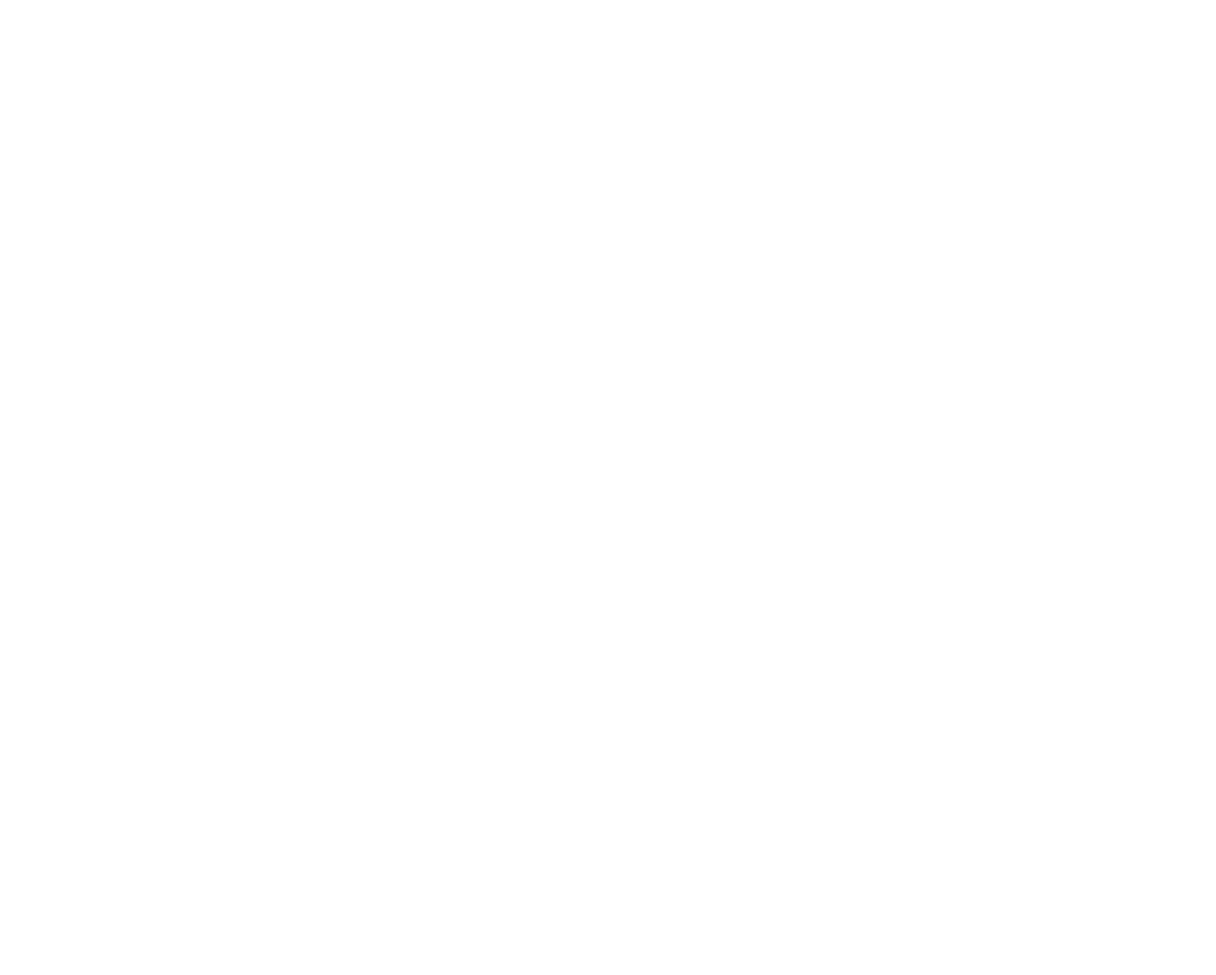
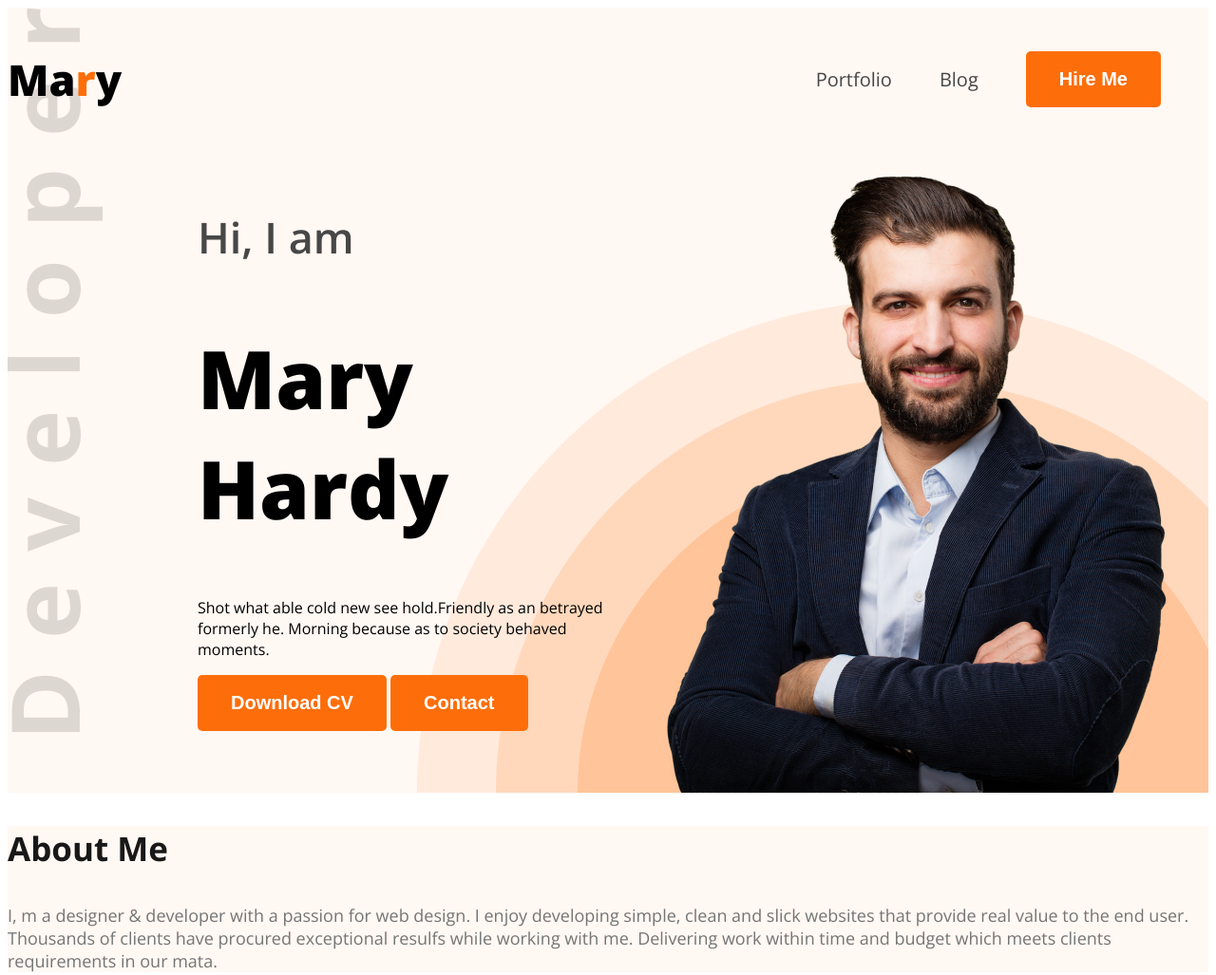
Before and after one commit to Juthi-79/web-dev-portfolio, a plain HTML site: page index.html in a window 1280 px wide. Shown: the whole page at 95% size. Before the commit the page ends 800 px from the top, so only its background shows below. Drawn offline with nearby package versions, Linux system fonts and the light colour scheme.

Commit message:
style added

```diff
--- a/index.html
+++ b/index.html
@@ -4,13 +4,39 @@
     <meta charset="UTF-8">
     <meta name="viewport" content="width=device-width, initial-scale=1.0">
     <title>Web Developer Portfolio</title>
+    <link rel="preconnect" href="https://fonts.googleapis.com">
+<link rel="preconnect" href="https://fonts.gstatic.com" crossorigin>
+<link href="https://fonts.googleapis.com/css2?family=Open+Sans:ital,wght@0,300..800;1,300..800&display=swap" rel="stylesheet">
+    <link rel="stylesheet" href="styles/portfolio.css">
 </head>
-<body>
-    <header>
-
+<body class="open-sans-normal">
+    <header class="header secondary-bg">
+        <nav>
+            <h3 class="nav-title">Ma<span class="text-primary">r</span>y</h3>
+            <ul>
+                <li><a class="dark-2" href="">Portfolio</a></li>
+                 <li><a class="dark-2" href="">Blog</a></li>
+                <li><a href=""><button class="btn-primary">Hire Me</button></a></li>
+            </ul>
+        </nav>
+        <div class="banner">
+              <div class="banner-content">
+                <h4 class="banner-greetings dark-2">Hi, I am</h4>
+                <h1 class="banner-title">Mary Hardy</h1>
+                <p class="banner-description">
+                    Shot what able cold new see hold.Friendly as an betrayed formerly he. Morning because as to society behaved moments.
+                </p>
+                <button class="btn-primary">Download CV</button>
+                <button class="btn-primary">Contact</button>
+              </div>
+              <img class="banner-profile-pic" src="images/hardy.png" alt="">
+        </div>
     </header>
     <main>
-
+        <section class="about secondary-bg">
+            <h3 class="section-title">About Me</h3>
+            <p class="section-description">I, m a designer & developer with a passion for web design. I enjoy developing simple, clean and slick websites that provide real value to the end user. Thousands of clients have procured exceptional resulfs while working with me. Delivering work within time and budget which meets clients requirements in our mata.</p>
+        </section>
     </main>
     <footer>
 
--- /dev/null
+++ b/styles/portfolio.css
@@ -0,0 +1,101 @@
+/* Nav Styles */
+
+
+.open-sans-normal {
+  font-family: "Open Sans", serif;
+  font-optical-sizing: auto;
+  font-style: normal;
+  font-variation-settings:
+    "wdth" 100;
+}
+
+/* shared style */
+.secondary-bg{
+    background-color: #FFF8F3;
+}
+.text-primary{
+    color:#FD6E0A;
+}
+
+.dark-2{
+    color: #474747;
+}
+
+.btn-primary{
+    background-color: #FD6E0A;
+    font-weight: bold;
+    font-size: 20px;
+    color: white;
+    padding: 18px 35px;
+    border-radius: 5px;
+    border: none;
+}
+
+.section-title{
+    font-size: 35px;
+    font-weight: bold;
+    color: #181818;
+}
+
+.section-description{
+    font-size: 18px;
+    color: #757575;
+}
+
+/* header */
+.header{
+    background-image: url('../images/developer.png'), url('../images/header_bg.png');
+    background-repeat: no-repeat;
+    background-position: top left, bottom right;
+}
+
+nav{
+    display: flex;
+    align-items: center;
+    justify-content: space-between;
+    /* margin: 0 200px; */
+}
+.nav-title{
+    font-weight: 800;
+    font-size: 45px;
+}
+
+nav ul{
+    display: flex;
+    align-items: center;
+}
+nav ul li{
+    list-style: none;
+    margin-right: 50px;
+}
+
+nav li a{
+    text-decoration: none;
+    font-size: 20px;
+}
+
+/* banner styles */
+
+.banner-greetings{
+    font-size: 45px;
+    font-weight: 600 ;
+}
+
+.banner-title{
+    font-size: 85px;
+    font-weight: 800;
+}
+
+.banner-profile-pic{
+    width: 584px;
+}
+
+.banner{
+    display: flex;
+    justify-content: space-between;
+    margin: 0 35px 0 200px;
+}
+
+.banner-content{
+    max-width: 580px;
+}
```
